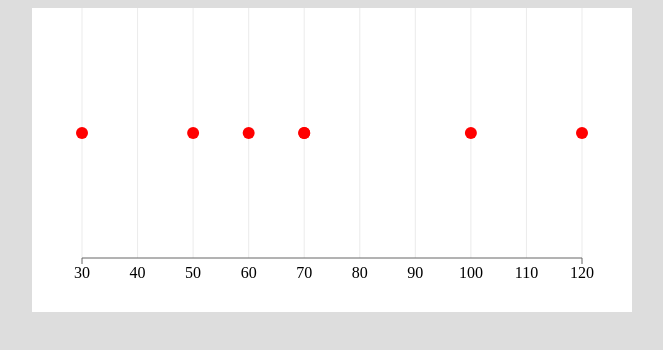
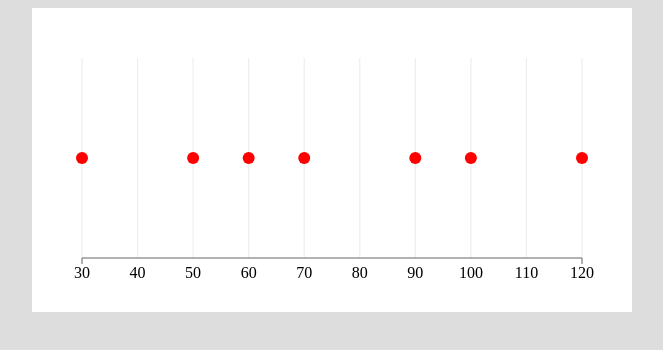
Before and after one commit to data-visualization-lectures/basic-dotplot, a plain HTML site: page index_finish.html in a window 1280 px wide. Shown: the whole page, without its empty margins (308-971 px from the left). Drawn offline with nearby package versions, Linux system fonts and the light colour scheme.

Commit message:
修正
- 変数名を属性名と明確に異なるものへ変更した
- 読み込むデータの値が同じ数値があったのですべて別な数値へ変更した
- スケールと軸をのコメントブロックを別々にした
- 背景に薄く引かれる軸の長さを短くした

```diff
--- a/index_finish.html
+++ b/index_finish.html
@@ -33,9 +33,9 @@ path {
   初期設定：変数
 ------------------------------ */
 
-var width = 600;
-var height = 300;
-var margin = 50;
+var myWidth = 600;
+var myHeight = 300;
+var myMargin = 50;
 
 
 
@@ -43,7 +43,7 @@ var margin = 50;
   データの読み込み
 ------------------------------ */
 
-var myData = [50, 70, 100, 30, 70, 60, 120];
+var myData = [50, 70, 100, 30, 90, 60, 120];
 
 
 
@@ -52,12 +52,12 @@ var myData = [50, 70, 100, 30, 70, 60, 120];
 ------------------------------ */
 
 var svgContainer = d3.select('#container').append('svg')
-    .attr('width', width)
-    .attr('height', height);
+    .attr('width', myWidth)
+    .attr('height', myHeight);
 
 var axisContainer = svgContainer.append("g")
     .attr("class", "x-axis")
-    .attr("transform", "translate(0, " + (height - margin) + ")");
+    .attr("transform", "translate(0, " + (myHeight - myMargin) + ")");
 
 var chartContainer = svgContainer.append("g")
     .attr("class", "chart")
@@ -71,7 +71,7 @@ var chartContainer = svgContainer.append("g")
 
 var xScale = d3.scale.linear()
     .domain([d3.min(myData), d3.max(myData)])
-    .range([margin, width - margin]);
+    .range([myMargin, myWidth - myMargin]);
 
 
 
@@ -104,7 +104,7 @@ circlesGroup.enter()
           return xScale(d);
     })
     .attr("cy", function() {
-          return (height-margin)/2;
+          return (myHeight - myMargin)/2 + myMargin/2;
     })
     .style("fill", "#F00");
 
@@ -120,7 +120,7 @@ d3.selectAll("g.x-axis g.tick")
     .attr("x1", 0)
     .attr("y1", 0)
     .attr("x2", 0)
-    .attr("y2", -1 * (height) );
+    .attr("y2", -1 * myHeight + myMargin * 2);
 </script>
 
 </body>
```
Also changed, not shown: index.html (+7 -1 lines).
